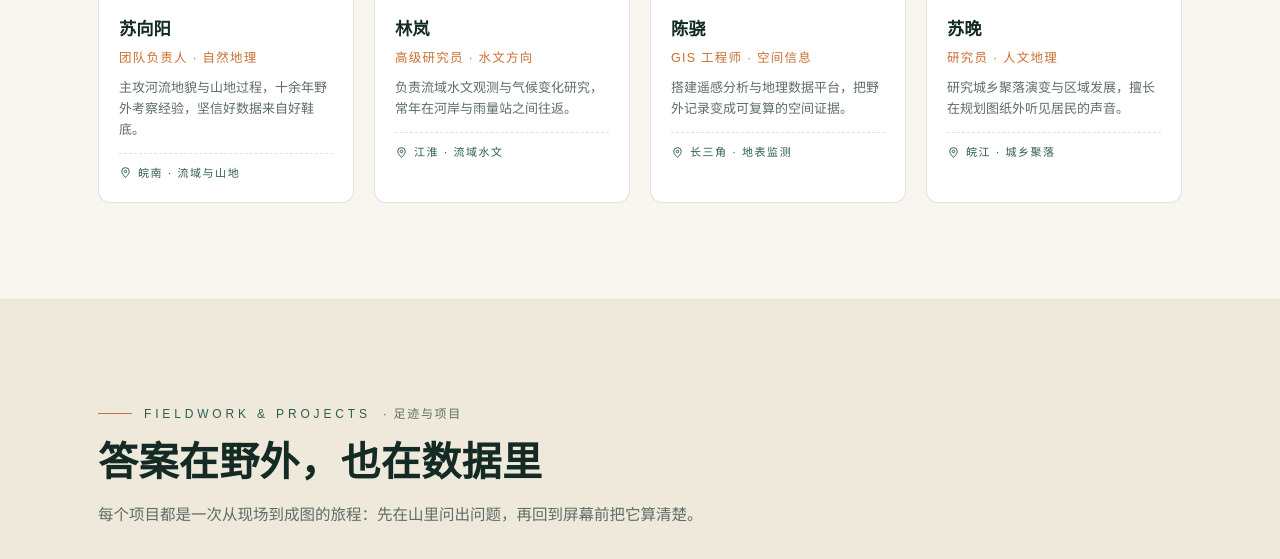
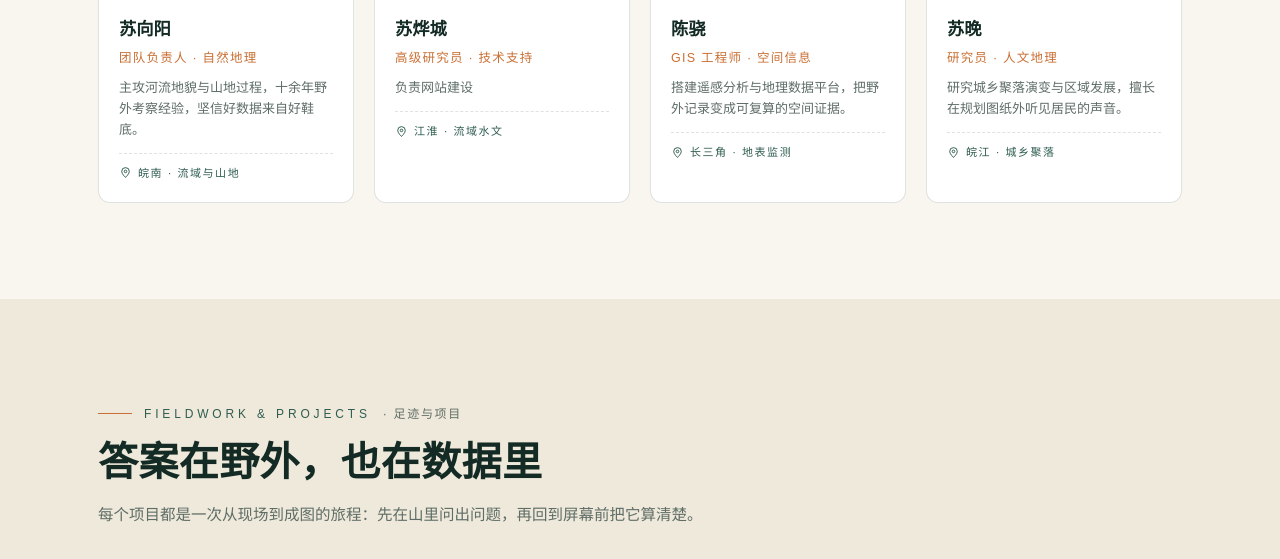
Before and after one commit to suzakusebastien/suzakusebastien.github.io, a plain HTML site: page index.html in a window 1280 px wide. Shown: the part 3194-3753 px from the top of the page. Drawn offline with Linux system fonts and the light colour scheme; a web font is replaced by a local one.

Commit message:
Update index.html

```diff
--- a/index.html
+++ b/index.html
@@ -529,9 +529,9 @@ section.alt{background:var(--sand);}
       <article class="member reveal">
         <div class="member-photo"><img src="https://aka.doubaocdn.com/s/0MCVdla2UU" alt="林岚：高级研究员，水文地理学者"></div>
         <div class="member-info">
-          <h3>林岚</h3>
-          <div class="member-role">高级研究员 · 水文方向</div>
-          <p class="member-desc">负责流域水文观测与气候变化研究，常年在河岸与雨量站之间往返。</p>
+          <h3>苏烨城</h3>
+          <div class="member-role">高级研究员 · 技术支持</div>
+          <p class="member-desc">负责网站建设</p>
           <div class="member-coord">
             <svg viewBox="0 0 24 24" fill="none" stroke="currentColor" stroke-width="1.8"><path d="M12 21s-7-6.1-7-11a7 7 0 0 1 14 0c0 4.9-7 11-7 11z"/><circle cx="12" cy="10" r="2.4"/></svg>
             江淮 · 流域水文
```
